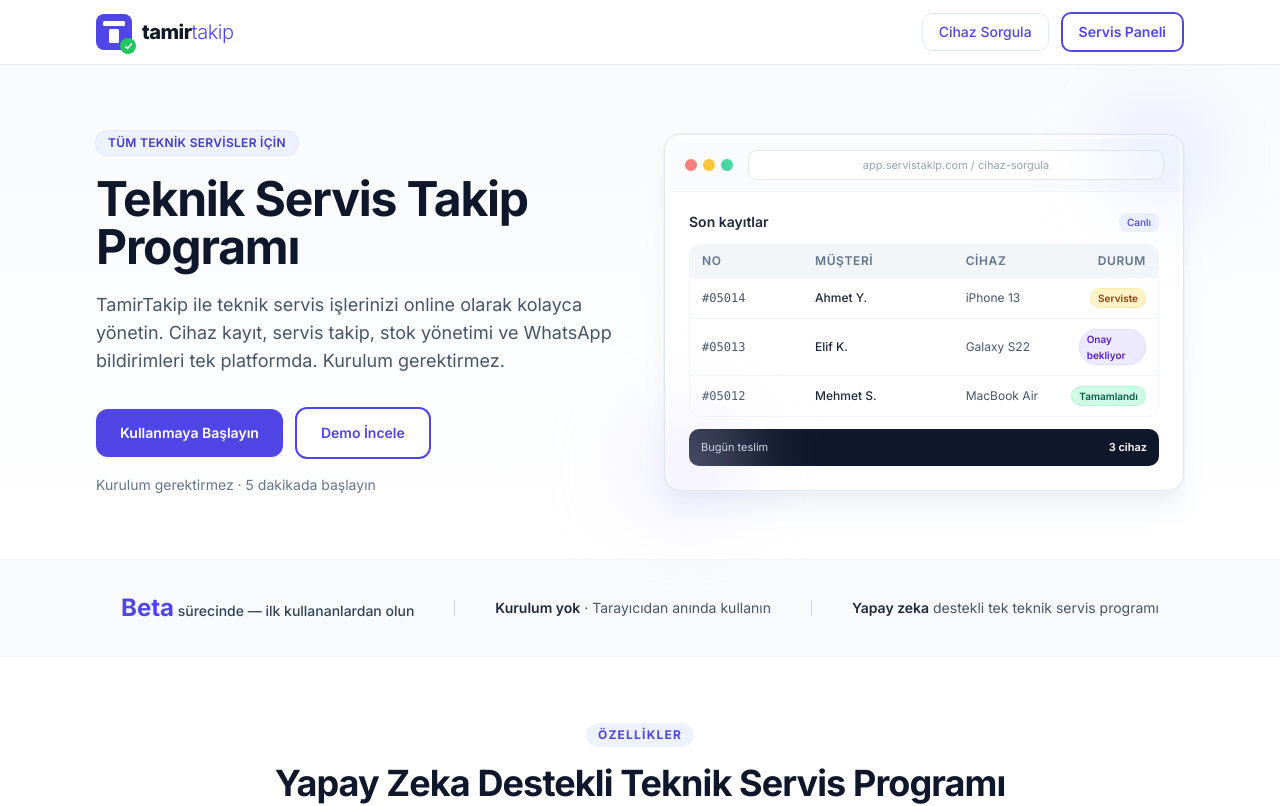
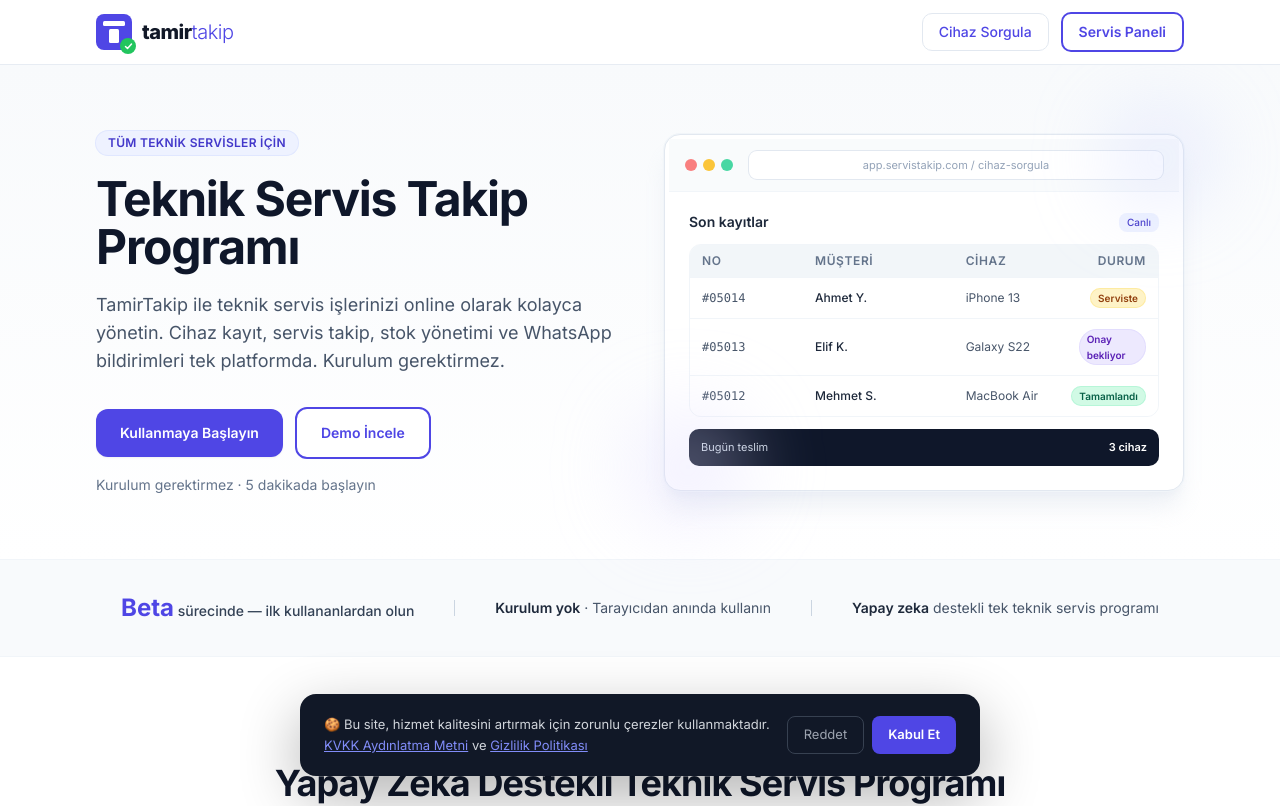
Before and after one commit to kaanccolak/teknikservis, a Next.js app in the folder servis-takip/: page /landing in a window 1280 px wide. Shown: the top 806 px of the page. Built offline with nearby package versions, Linux system fonts and the light colour scheme; a web font is replaced by a local one.

Commit message:
cookie, kvkk

```diff
--- a/servis-takip/src/app/landing/page.tsx
+++ b/servis-takip/src/app/landing/page.tsx
@@ -1,5 +1,6 @@
 "use client";
 
+import CookieBanner from "@/components/CookieBanner";
 import { Inter } from "next/font/google";
 import Link from "next/link";
 import { useState } from "react";
@@ -1018,8 +1019,8 @@ export default function LandingPage() {
             >
               Hizmet Şartları
             </a>
-            <a href="#sss" className="text-sm text-slate-500 hover:text-slate-700 transition">
-              SSS
+            <a href="/kvkk" className="text-sm text-slate-500 hover:text-slate-700 transition">
+              KVKK
             </a>
           </div>
           <p className="text-center text-xs text-slate-500 sm:text-right">
@@ -1027,6 +1028,7 @@ export default function LandingPage() {
           </p>
         </div>
       </footer>
+      <CookieBanner />
     </main>
     </>
   );
--- /dev/null
+++ b/servis-takip/src/components/CookieBanner.tsx
@@ -0,0 +1,90 @@
+"use client";
+import { useEffect, useState } from "react";
+import Link from "next/link";
+
+export default function CookieBanner() {
+  const [goster, setGoster] = useState(false);
+
+  useEffect(() => {
+    const onay = localStorage.getItem("cerez-onay");
+    if (!onay) setGoster(true);
+  }, []);
+
+  function kabul() {
+    localStorage.setItem("cerez-onay", "kabul");
+    setGoster(false);
+  }
+
+  function reddet() {
+    localStorage.setItem("cerez-onay", "reddet");
+    setGoster(false);
+  }
+
+  if (!goster) return null;
+
+  return (
+    <div style={{
+      position: "fixed",
+      bottom: "24px",
+      left: "50%",
+      transform: "translateX(-50%)",
+      width: "calc(100% - 48px)",
+      maxWidth: "680px",
+      background: "#111827",
+      color: "white",
+      borderRadius: "16px",
+      padding: "20px 24px",
+      display: "flex",
+      alignItems: "center",
+      justifyContent: "space-between",
+      gap: "16px",
+      boxShadow: "0 20px 60px rgba(0,0,0,0.3)",
+      zIndex: 9999,
+      flexWrap: "wrap",
+    }}>
+      <p style={{ fontSize: "13px", color: "#d1d5db", lineHeight: "1.6", margin: 0, flex: 1, minWidth: "200px" }}>
+        🍪 Bu site, hizmet kalitesini artırmak için zorunlu çerezler kullanmaktadır.{" "}
+        <Link href="/kvkk" style={{ color: "#818cf8", textDecoration: "underline" }}>
+          KVKK Aydınlatma Metni
+        </Link>
+        {" "}ve{" "}
+        <Link href="/gizlilik-politikasi" style={{ color: "#818cf8", textDecoration: "underline" }}>
+          Gizlilik Politikası
+        </Link>
+      </p>
+      <div style={{ display: "flex", gap: "8px", flexShrink: 0 }}>
+        <button
+          type="button"
+          onClick={reddet}
+          style={{
+            padding: "8px 16px",
+            borderRadius: "8px",
+            border: "1px solid #374151",
+            background: "transparent",
+            color: "#9ca3af",
+            fontSize: "13px",
+            cursor: "pointer",
+          }}
+        >
+          Reddet
+        </button>
+        <button
+          type="button"
+          onClick={kabul}
+          style={{
+            padding: "8px 16px",
+            borderRadius: "8px",
+            border: "none",
+            background: "#4f46e5",
+            color: "white",
+            fontSize: "13px",
+            fontWeight: 600,
+            cursor: "pointer",
+          }}
+        >
+          Kabul Et
+        </button>
+      </div>
+    </div>
+  );
+}
```
